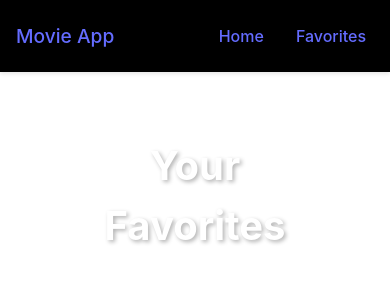
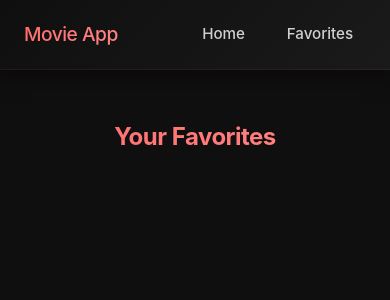
Before and after one commit to Sushant-Khanal/Movie-App, a React (Vite) app in the folder frontend/: page /favorites in a window 390 px wide. Shown: the top 300 px of the page. Built offline with nearby package versions, Linux system fonts and the light colour scheme.

Commit message:
final updates along with readmefile update

```diff
--- a/frontend/index.html
+++ b/frontend/index.html
@@ -4,7 +4,8 @@
     <meta charset="UTF-8" />
     <link rel="icon" type="image/svg+xml" href="/favicon.svg" />
     <meta name="viewport" content="width=device-width, initial-scale=1.0" />
-    <title>Movie List</title>
+    <meta name="description" content="Discover and manage your favorite movies with CineWatch - a modern movie exploration app powered by TMDB." />
+    <title>CineWatch - Movie Explorer</title>
   </head>
   <body>
     <div id="root"></div>
--- a/frontend/src/contexts/MovieContext.jsx
+++ b/frontend/src/contexts/MovieContext.jsx
@@ -2,15 +2,17 @@ import {createContext, useState, useContext, useEffect} from "react"
 
 const MovieContext = createContext()
 
+// eslint-disable-next-line react-refresh/only-export-components
 export const useMovieContext = () => useContext(MovieContext)
 
-export const MovieProvider = ({children}) => {
+function MovieProvider({children}) {
    const [favorites, setFavorites] = useState([])
 
    useEffect(() => {
     const storedFavorites = localStorage.getItem("favorites")
 
         if (storedFavorites) {
+            // eslint-disable-next-line react-hooks/set-state-in-effect
             setFavorites(JSON.parse(storedFavorites))
         }
     }, [])
@@ -35,3 +37,5 @@ export const MovieProvider = ({children}) => {
         {children}
     </MovieContext.Provider>
 }
+
+export { MovieProvider }
--- a/frontend/src/css/App.css
+++ b/frontend/src/css/App.css
@@ -1,8 +1,9 @@
 .main-content {
   flex: 1;
-  padding: 2rem;
+  padding: 2rem 0;
   box-sizing: border-box;
   width: 100%;
   display: flex;
   flex-direction: column;
+  align-items: center;
 }
--- a/frontend/src/css/Favorites.css
+++ b/frontend/src/css/Favorites.css
@@ -2,6 +2,8 @@
   padding: 2rem;
   width: 100%;
   box-sizing: border-box;
+  max-width: 1400px;
+  margin: 0 auto;
 }
 
 .favorites h2 {
@@ -9,13 +11,19 @@
   text-align: center;
   font-size: 2.5rem;
   color: #ffffff;
-  text-shadow: 2px 2px 4px rgba(0, 0, 0, 0.3);
+  font-weight: 700;
+  background: linear-gradient(135deg, #ff6b6b 0%, #ff8787 100%);
+  -webkit-background-clip: text;
+  -webkit-text-fill-color: transparent;
+  background-clip: text;
+  letter-spacing: -0.5px;
 }
 
 .favorites-empty {
   text-align: center;
   padding: 4rem 2rem;
-  background-color: rgba(255, 255, 255, 0.05);
+  background: linear-gradient(135deg, rgba(255, 107, 107, 0.05) 0%, rgba(255, 135, 135, 0.05) 100%);
+  border: 1px solid rgba(255, 107, 107, 0.2);
   border-radius: 12px;
   margin: 2rem auto;
   max-width: 600px;
@@ -24,17 +32,17 @@
 .favorites-empty h2 {
   margin-bottom: 1rem;
   font-size: 2rem;
-  color: #e50914;
+  color: #ff6b6b;
+  background: none;
+  -webkit-text-fill-color: #ff6b6b;
 }
 
 .favorites-empty p {
   color: #999;
-  font-size: 1.2rem;
+  font-size: 1.1rem;
   line-height: 1.6;
 }
 
-
-/* Animation for new favorites being added */
 @keyframes fadeIn {
   from {
     opacity: 0;
@@ -46,6 +54,62 @@
   }
 }
 
+.movies-grid {
+  display: grid;
+  grid-template-columns: repeat(auto-fill, minmax(200px, 1fr));
+  gap: 2rem;
+  padding: 1rem;
+  width: 100%;
+  box-sizing: border-box;
+}
+
 .movies-grid > * {
   animation: fadeIn 0.3s ease-out forwards;
 }
+
+@media (max-width: 768px) {
+  .favorites {
+    padding: 1.5rem;
+  }
+
+  .favorites h2 {
+    font-size: 2rem;
+    margin-bottom: 1.5rem;
+  }
+
+  .favorites-empty {
+    padding: 3rem 1.5rem;
+    margin: 1.5rem auto;
+  }
+
+  .favorites-empty h2 {
+    font-size: 1.5rem;
+  }
+
+  .favorites-empty p {
+    font-size: 1rem;
+  }
+
+  .movies-grid {
+    grid-template-columns: repeat(auto-fill, minmax(150px, 1fr));
+    gap: 1.5rem;
+    padding: 0.75rem;
+  }
+}
+
+@media (max-width: 480px) {
+  .favorites {
+    padding: 1rem;
+  }
+
+  .favorites h2 {
+    font-size: 1.5rem;
+    margin-bottom: 1rem;
+  }
+
+  .movies-grid {
+    grid-template-columns: repeat(auto-fill, minmax(140px, 1fr));
+    gap: 1rem;
+    padding: 0.5rem;
+  }
+}
--- a/frontend/src/css/Home.css
+++ b/frontend/src/css/Home.css
@@ -6,7 +6,7 @@
 
 .search-form {
   max-width: 600px;
-  margin: 0 auto 2rem;
+  margin: 0 auto 3rem;
   display: flex;
   gap: 1rem;
   padding: 0 1rem;
@@ -16,48 +16,119 @@
 .search-input {
   flex: 1;
   padding: 0.75rem 1rem;
-  border: none;
-  border-radius: 4px;
-  background-color: #333;
+  border: 1px solid #333;
+  border-radius: 6px;
+  background-color: #1a1a1a;
   color: white;
   font-size: 1rem;
+  transition: all 0.2s ease;
+}
+
+.search-input::placeholder {
+  color: #666;
 }
 
 .search-input:focus {
   outline: none;
-  box-shadow: 0 0 0 2px #666;
+  border-color: #ff6b6b;
+  box-shadow: 0 0 0 3px rgba(255, 107, 107, 0.1);
+  background-color: #242424;
 }
 
 .search-button {
-  padding: 0.75rem 1.5rem;
-  background-color: #e50914;
+  padding: 0.75rem 2rem;
+  background-color: #ff6b6b;
   color: white;
-  border-radius: 4px;
-  font-weight: 500;
-  transition: background-color 0.2s;
+  border-radius: 6px;
+  font-weight: 600;
+  transition: all 0.2s ease;
   white-space: nowrap;
+  border: none;
+  cursor: pointer;
+  text-transform: uppercase;
+  font-size: 0.9rem;
+  letter-spacing: 0.5px;
 }
 
 .search-button:hover {
-  background-color: #f40612;
+  background-color: #ff8787;
+  transform: translateY(-2px);
+  box-shadow: 0 4px 12px rgba(255, 107, 107, 0.3);
 }
 
+.search-button:active {
+  transform: translateY(0);
+}
 
-@media (max-width: 639px) {
-  .home {
-    padding: 1rem 0;
+.error {
+  background-color: rgba(255, 107, 107, 0.1);
+  border: 1px solid #ff6b6b;
+  color: #ff8787;
+  padding: 1rem;
+  border-radius: 6px;
+  margin: 0 auto 2rem;
+  max-width: 600px;
+  text-align: center;
+}
+
+.loading {
+  text-align: center;
+  padding: 3rem 1rem;
+  font-size: 1.1rem;
+  color: #999;
+}
+
+.movie-grid {
+  display: grid;
+  grid-template-columns: repeat(auto-fill, minmax(200px, 1fr));
+  gap: 2rem;
+  padding: 1rem;
+  width: 100%;
+  box-sizing: border-box;
+  max-width: 1400px;
+  margin: 0 auto;
+}
+
+@media (max-width: 768px) {
+  .search-form {
+    flex-direction: column;
+    gap: 0.75rem;
   }
 
-  .search-form {
-    margin-bottom: 1rem;
+  .search-button {
+    width: 100%;
+  }
+
+  .movie-grid {
+    grid-template-columns: repeat(auto-fill, minmax(150px, 1fr));
+    gap: 1.5rem;
+    padding: 0.75rem;
+  }
+
+  .loading {
+    padding: 2rem 1rem;
+  }
+
+  .error {
+    margin: 1rem auto;
+    font-size: 0.95rem;
   }
 }
 
-.movies-grid {
-  display: grid;
-  grid-template-columns: repeat(auto-fit, minmax(300px, 1fr));
-  gap: 1.5rem;
-  padding: 1rem;
-  width: 100%;
-  box-sizing: border-box;
+@media (max-width: 480px) {
+  .search-form {
+    padding: 0 0.75rem;
+    margin-bottom: 2rem;
+  }
+
+  .search-input,
+  .search-button {
+    font-size: 0.95rem;
+  }
+
+  .movie-grid {
+    grid-template-columns: repeat(auto-fill, minmax(140px, 1fr));
+    gap: 1rem;
+    padding: 0.5rem;
+  }
 }
--- a/frontend/src/css/Navbar.css
+++ b/frontend/src/css/Navbar.css
@@ -1,15 +1,25 @@
 .navbar {
-  background-color: #000000;
+  background: linear-gradient(135deg, #0f0f0f 0%, #1a1a1a 100%);
   padding: 1rem 2rem;
   display: flex;
   justify-content: space-between;
   align-items: center;
-  box-shadow: 0 2px 4px rgba(0, 0, 0, 0.1);
+  box-shadow: 0 4px 20px rgba(0, 0, 0, 0.5);
+  border-bottom: 1px solid rgba(255, 107, 107, 0.1);
 }
 
 .navbar-brand {
   font-size: 1.5rem;
-  font-weight: bold;
+  font-weight: 700;
+  background: linear-gradient(135deg, #ff6b6b 0%, #ff8787 100%);
+  -webkit-background-clip: text;
+  -webkit-text-fill-color: transparent;
+  background-clip: text;
+  letter-spacing: -0.5px;
+}
+
+.navbar-brand a {
+  color: inherit;
 }
 
 .navbar-links {
@@ -20,17 +30,20 @@
 .nav-link {
   font-size: 1rem;
   padding: 0.5rem 1rem;
-  border-radius: 4px;
-  transition: background-color 0.2s;
+  border-radius: 6px;
+  transition: all 0.2s ease;
+  position: relative;
+  color: rgba(255, 255, 255, 0.8);
 }
 
 .nav-link:hover {
-  background-color: rgba(255, 255, 255, 0.1);
+  color: #ff6b6b;
+  background-color: rgba(255, 107, 107, 0.1);
 }
 
 @media (max-width: 768px) {
   .navbar {
-    padding: 1rem;
+    padding: 1rem 1.5rem;
   }
 
   .navbar-brand {
@@ -42,6 +55,7 @@
   }
 
   .nav-link {
-    padding: 0.5rem;
+    padding: 0.4rem 0.8rem;
+    font-size: 0.95rem;
   }
 }
--- a/frontend/src/css/index.css
+++ b/frontend/src/css/index.css
@@ -1,11 +1,11 @@
 :root {
-  font-family: Inter, system-ui, Avenir, Helvetica, Arial, sans-serif;
-  line-height: 1.5;
+  font-family: -apple-system, BlinkMacSystemFont, 'Segoe UI', Roboto, 'Helvetica Neue', Arial, sans-serif;
+  line-height: 1.6;
   font-weight: 400;
 
-  color-scheme: light dark;
-  color: rgba(255, 255, 255, 0.87);
-  background-color: #242424;
+  color-scheme: dark;
+  color: rgba(255, 255, 255, 0.95);
+  background-color: #0f0f0f;
 
   font-synthesis: none;
   text-rendering: optimizeLegibility;
@@ -39,11 +39,12 @@ body {
 
 a {
   font-weight: 500;
-  color: #646cff;
-  text-decoration: inherit;
+  color: #ff6b6b;
+  text-decoration: none;
+  transition: color 0.2s ease;
 }
 a:hover {
-  color: #535bf2;
+  color: #ff8787;
 }
 
 h1 {
@@ -52,33 +53,43 @@ h1 {
 }
 
 button {
-  border-radius: 8px;
-  border: 1px solid transparent;
+  border-radius: 6px;
+  border: none;
   padding: 0.6em 1.2em;
   font-size: 1em;
   font-weight: 500;
   font-family: inherit;
-  background-color: #1a1a1a;
+  background-color: #ff6b6b;
+  color: white;
   cursor: pointer;
-  transition: border-color 0.25s;
+  transition: all 0.25s ease;
 }
 button:hover {
-  border-color: #646cff;
+  background-color: #ff8787;
+  transform: translateY(-2px);
+  box-shadow: 0 4px 12px rgba(255, 107, 107, 0.3);
+}
+button:active {
+  transform: translateY(0);
 }
 button:focus,
 button:focus-visible {
-  outline: 4px auto -webkit-focus-ring-color;
+  outline: 2px solid #ff6b6b;
+  outline-offset: 2px;
 }
 
-@media (prefers-color-scheme: light) {
-  :root {
-    color: #213547;
-    background-color: #ffffff;
-  }
-  a:hover {
-    color: #747bff;
-  }
-  button {
-    background-color: #f9f9f9;
-  }
+input {
+  background-color: #1a1a1a;
+  border: 1px solid #333;
+  color: white;
+  padding: 0.6em 1em;
+  border-radius: 6px;
+  font-family: inherit;
+  transition: all 0.2s ease;
 }
+
+input:focus {
+  outline: none;
+  border-color: #ff6b6b;
+  box-shadow: 0 0 0 3px rgba(255, 107, 107, 0.1);
+}
--- a/frontend/src/pages/Home.jsx
+++ b/frontend/src/pages/Home.jsx
@@ -17,7 +17,7 @@ function Home() {
             try{
                 const popularMovies = await getPopularMovies()
                 setMovies(popularMovies)
-            } catch (err) {
+            } catch {
                 setError("Error fetching popular movies");
             }
             finally{
@@ -28,17 +28,8 @@ function Home() {
       loadPopularMovies()
     }, [])
 
-    // const movies =[
-    //         { id: 1, title: "Inception", year: 2010 },
-    //         { id: 2, title: "Interstellar", year: 2014 },
-    //         { id: 3, title: "The Dark Knight", year: 2008 },
-    //     ]
-
-
-
         const handleSearch = async (e) => {
             e.preventDefault();
-            // Implement search logic here, e.g., filter movies based on searchQuery
             if (!searchQuery.trim()) return
             if (loading) return
 
@@ -47,7 +38,7 @@ function Home() {
                 const searchResults = await searchMovies(searchQuery)
                 setMovies(searchResults)
                 setError(null)
-            }catch(err){
+            }catch{
                 setError("Error fetching search results");
             } finally{
                 setLoading(false)
```
Also changed, not shown: frontend/src/css/MovieCard.css (+49 -27 lines), 1 other file (tests, documents, lock files or other folders).
